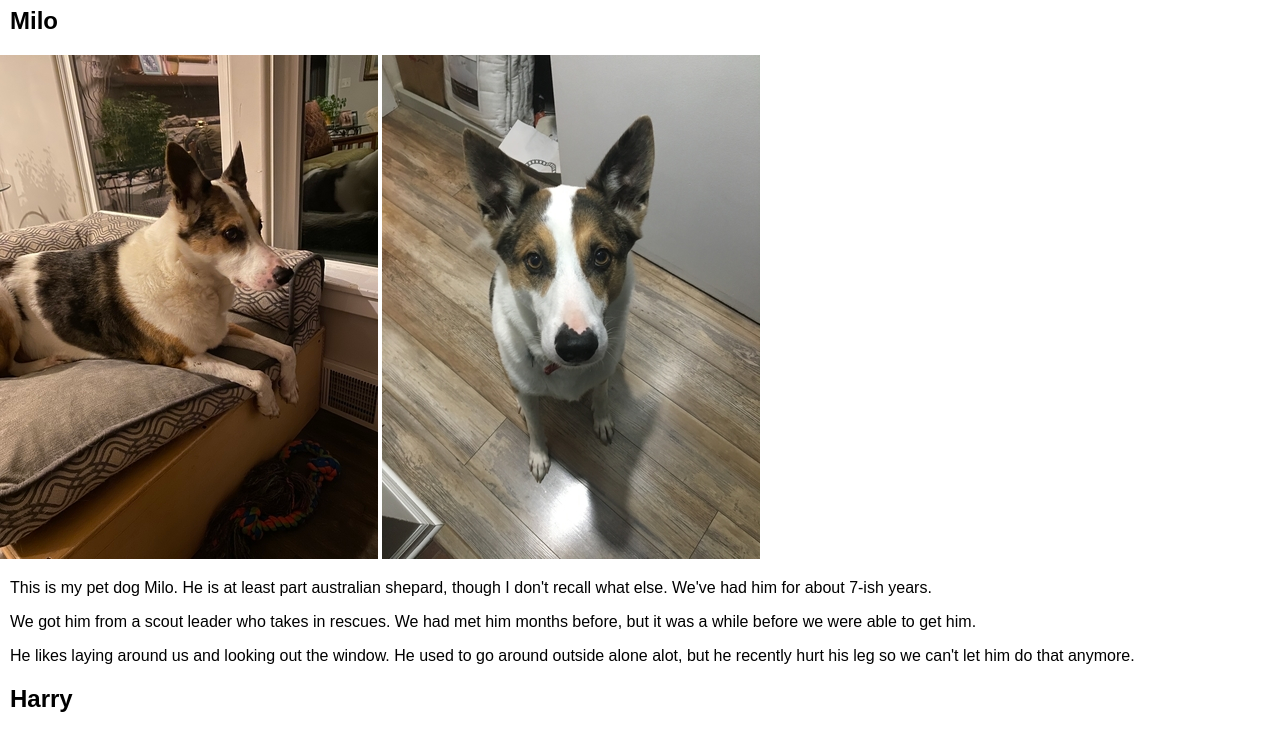
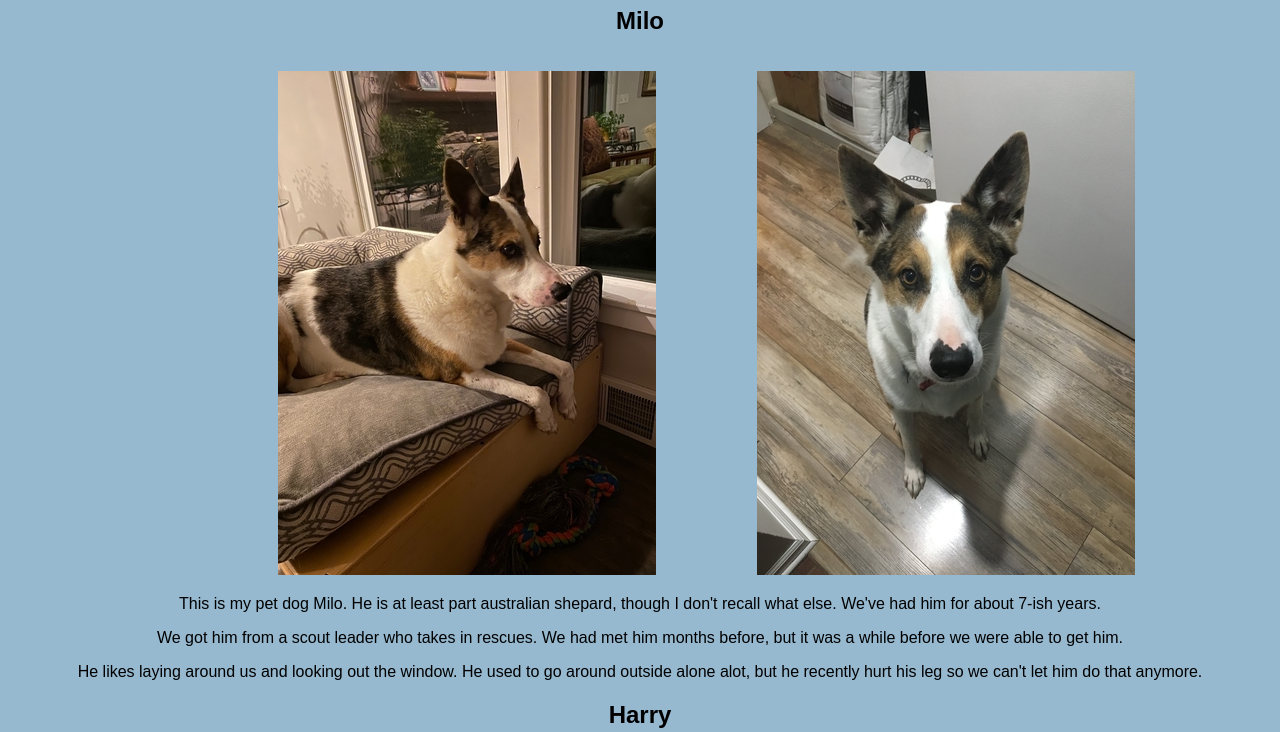
Before and after one commit to Newtwork-Error/ITMD-361-Project1, a plain HTML site: page pets.html in a window 1280 px wide. Shown: the part 123-855 px from the top of the page. Drawn offline with Linux system fonts and the light colour scheme.

Commit message:
Added the CSS for the pets page

```diff
--- a/css/style.css
+++ b/css/style.css
@@ -66,3 +66,31 @@ p, h1, h2, h3 {
 #delta-video {
   padding: 0px 0px 0px 50px;
 }
+
+#pet-body {
+ background-color: #96b9d0;
+}
+
+.pet-div{
+  float: left;
+  width: 100%
+}
+
+.double-pet-images {
+  float: right;
+  width: 82%;
+  display: block;
+}
+
+.single-pet-image {
+  float: right;
+  width: 67%;
+}
+
+#pet-body img {
+  padding: 1em 3em;
+}
+
+#pet-body p, h2 {
+  text-align: center;
+}
--- a/pets.html
+++ b/pets.html
@@ -6,7 +6,7 @@
 	<link rel="stylesheet" href="css/style.css">
     <link rel="stylesheet" type="text/css" href="css/normalize.css">
   </head>
-  <body>
+  <body id="pet-body">
     <nav>
       <ul>
         <li><a href="index.html" title="Main page">Resume</a></li>
@@ -14,21 +14,35 @@
         <li><a href="deltarune.html" title="Deltarune page">Deltarune</a></li>
       </ul>
 	</nav>
-    <h1>My Pets</h1>
+	<header>
+      <h1>My Pets</h1>
+	</header>
     <h2>Milo</h2>
-    <img src="images/milo_pic_1.JPG" alt="A picture of my dog">
-    <img src="images/milo_pic_2.JPG" alt="A picture of my dog">
+	<div class="pet-div">
+	  <div class="double-pet-images">
+        <img class src="images/milo_pic_1.JPG" alt="A picture of my dog">
+        <img src="images/milo_pic_2.JPG" alt="A picture of my dog">
+	  </div>
+	</div>
     <p>This is my pet dog Milo. He is at least part australian shepard, though I don't recall what else. We've had him for about 7-ish years.</p>
     <p>We got him from a scout leader who takes in rescues. We had met him months before, but it was a while before we were able to get him.
     <p>He likes laying around us and looking out the window. He used to go around outside alone alot, but he recently hurt his leg so we can't let him do that anymore.</p>
     <h2>Harry</h2>
-    <img src="images/harry_pic_1.JPG" alt="A picture of my cat">
-    <img src="images/harry_pic_2.JPG" alt="A picture of my cat">
+	<div class="pet-div">
+	  <div class="double-pet-images">
+        <img src="images/harry_pic_1.JPG" alt="A picture of my cat">
+        <img src="images/harry_pic_2.JPG" alt="A picture of my cat">
+	  </div>
+	</div>
     <p>This is my pet cat Harry. We got him a little after we got Milo.</p>
     <p>My mother found him outside as a kitten and brought him in for what she swore would be just a day or so.</p>
     <p>We still let him out alone as we havn't had any problems with him so far. Though, he never wants to go out once it gets cold.</p>
     <h2>Daisy</h2>
-    <img src="images/daisy_pic.JPG" alt="A picture of my grandmother's dog">
+	<div class="pet-div">
+	  <div class="single-pet-image">
+        <img src="images/daisy_pic.JPG" alt="A picture of my grandmother's dog">
+	  </div>
+	</div>
     <p>This is my grandmother's pet dog Daisy. While she's not technically our pet, she did live with us for the past few months so I'm adding her.
     <p>My grandmother got her from a pet store I'm pretty sure.</p>
     <p>She really likes my grandmother, to the point where she pretty much will never leave her side for long.</p>
```
